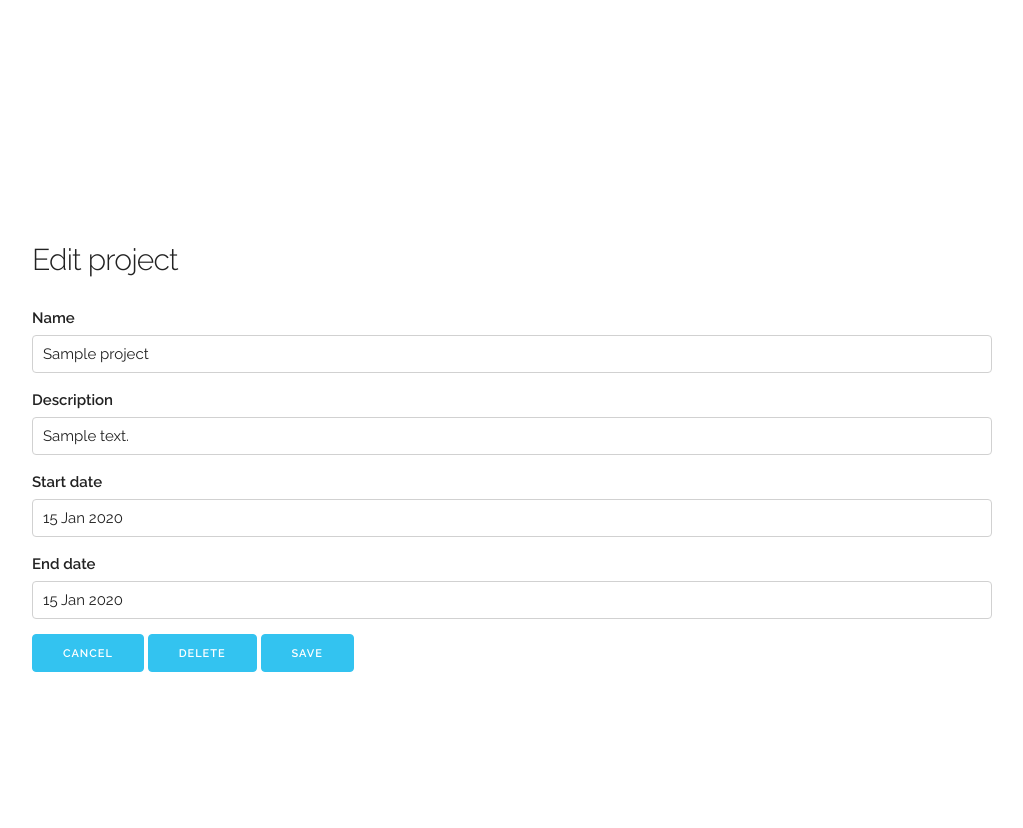
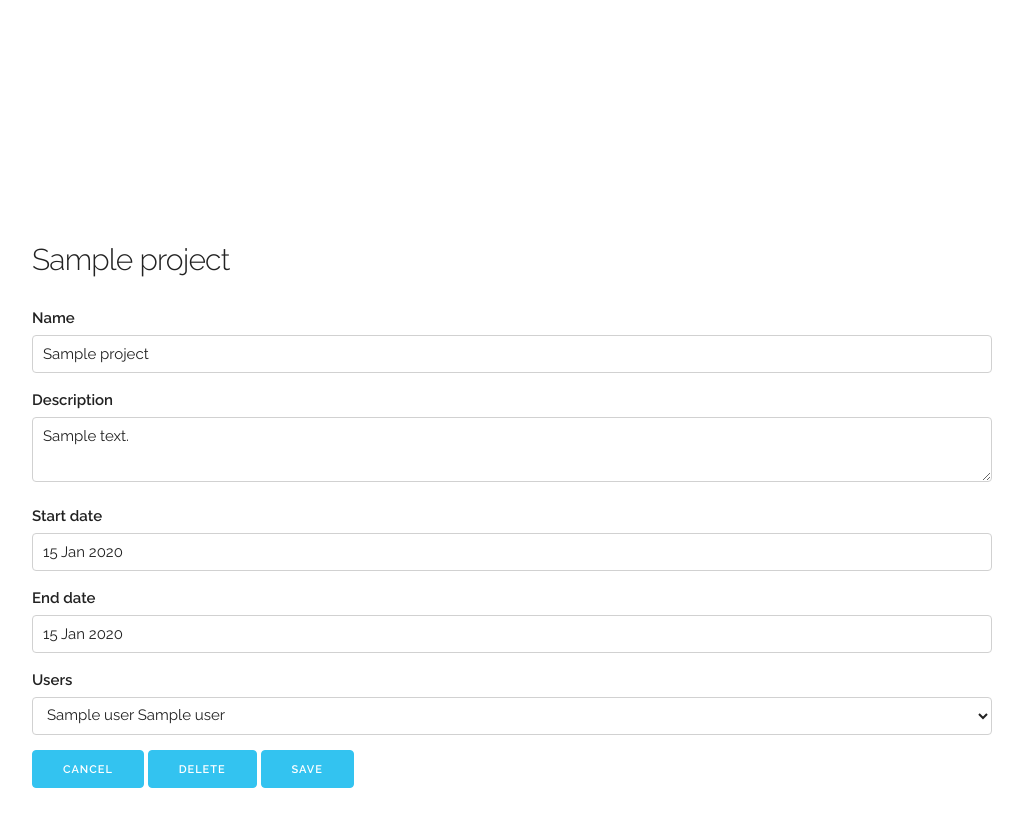
Before and after one commit to Kant109/ToDoList, a Symfony app: template templates/projects/edit.html.twig in a window 1280 px wide. Shown: the whole page, without its empty margins (128-1151 px from the left). Before the commit the page ends 672 px from the top, so only its background shows below. Run offline with Twig, Linux system fonts and the light colour scheme; the template is opened without the code that fills it: most values are stand-ins (such as "Sample title", 1, 10 or a date in 2020); some libraries are stand-ins or nearby versions.

Commit message:
addUsers in project + see project for users

```diff
--- a/src/Controller/UsersController.php
+++ b/src/Controller/UsersController.php
@@ -104,9 +104,10 @@ class UsersController extends AbstractController
      */
     public function usersProjects(User $user): Response
     {
-        $this->addFlash('success', 'Your user has been deleted !');
+        $projects = $user->getProjects();
 
         return $this->render('users/projects.html.twig', [
+            'projects' => $projects,
             'user' => $user,
         ]);
     }
--- a/templates/projects/add.html.twig
+++ b/templates/projects/add.html.twig
@@ -49,7 +49,7 @@
       <div class="row">
         <div class="column">
           <label for="description">Description</label>
-          <input class="u-full-width" type="text" id="description" name="description">
+          <textarea class="u-full-width" type="text" id="description" name="description"></textarea>
         </div>
       </div>
       <div class="row">
--- a/templates/projects/addUser.html.twig
+++ b/templates/projects/addUser.html.twig
@@ -55,7 +55,7 @@
                         {% for user in users %}
                         <tr>
                             <td>
-                                <input type="checkbox" id="{{ user.getId }}" name="{{ user.getId }}">
+                                <input type="checkbox" {%if projectUsers.contains(user) %} checked {% endif %} value={{ user.getId }} id="{{ user.getId }}" name="user_id[]">
                             </td>
                             <td>{{ user.getFirstName }}</td>
                             <td>{{ user.getLastName }}</td>
--- a/templates/projects/edit.html.twig
+++ b/templates/projects/edit.html.twig
@@ -34,7 +34,7 @@
   <div class="container">
     <div class="row">
       <div class="one-half column" style="margin-top: 25%">
-        <h4>Edit project</h4>
+        <h4>{{ project.getName }}</h4>
         <p></p>
       </div>
     </div>
@@ -49,7 +49,7 @@
       <div class="row">
         <div class="column">
           <label for="description">Description</label>
-          <input class="u-full-width" type="text" id="description" name="description" value="{{ project.getDescription }}">
+          <textarea class="u-full-width" type="text" id="description" name="description">{{ project.getDescription }}</textarea>
         </div>
       </div>
       <div class="row">
@@ -64,6 +64,16 @@
           <input class="u-full-width" type="text" id="end_date" name="end_date" placeholder="aaaa/mm/jj" value="{{ project.getEndDate|date("d M Y") }}">
         </div>
       </div>
+      <div class="row">
+        <div class="column">
+          <label for="users">Users</label>
+          <select class="u-full-width" id="users" name="users">
+            {% for user in users %}
+                  <option value="{{ user.getId }}" selected>{{ user.getFirstName }} {{ user.getLastName }}</option>
+            {% endfor %}
+          </select>
+        </div>
+      </div>
       <a class="button button-primary" href="/projects">Cancel</a>
       <a class="button button-primary" href="/projects/delete/{{ project.getId }}">Delete</a>
       <input class="button-primary" type="submit" value="Save">
```
Also changed, not shown: src/Controller/ProjectsController.php (+27 -2 lines), src/Entity/Project.php (+9 -0 lines), templates/users/projects.html.twig (+17 -2 lines).
